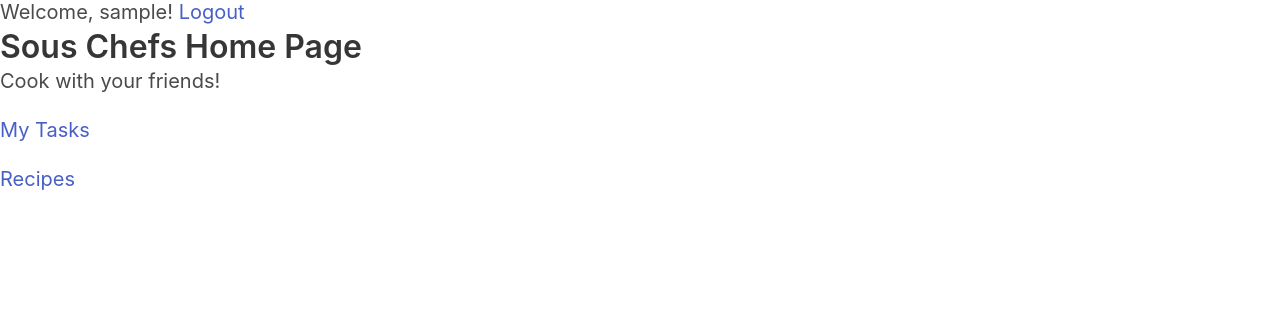
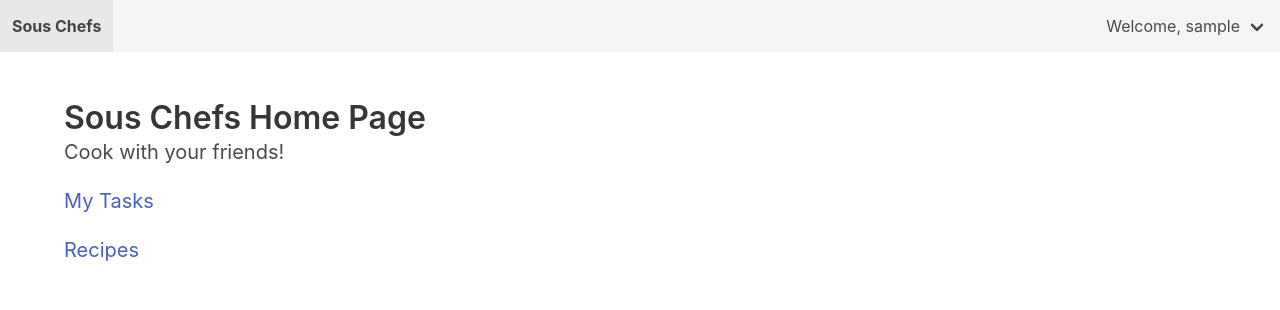
Before and after one commit to funkyrailroad/sous-chefs, a Django app: page /my_app/home in a window 1280 px wide. Shown: the top 310 px of the page. Run offline with Django 5.2, Linux system fonts and the light colour scheme; the visitor is signed in with stand-in values (Sample User, id 1); parts of the project's set-up code (start-up, migrations or seed data) failed here and were passed over; some libraries are stand-ins or nearby versions.

Commit message:
Use navbar in base

```diff
--- a/my_app/templates/my_app/base.html
+++ b/my_app/templates/my_app/base.html
@@ -14,18 +14,65 @@
   </head>
   <body hx-headers='{"X-CSRFToken": "{{ csrf_token }}"}'>
 
-    <h1 class="subtitle is-5">
-      <p>
-        <!-- <a href="{% url 'my_app:home' %}">Home</a> -->
-        {% if user.is_authenticated %}
-            Welcome, {{ user.username }}! <a href="{% url 'logout' %}">Logout</a></p>
-        {% else %}
-            <a href="{% url 'login' %}">Login</a>
-        {% endif %}
-      </p>
-    </h1>
+    <!-- Navigation Bar -->
+    <nav class="navbar is-light" role="navigation" aria-label="main navigation">
+        <div class="navbar-brand">
+            <a class="navbar-item" href="{% url 'my_app:home' %}">
+                <strong>Sous Chefs</strong>
+            </a>
 
-    {% block body %}{% endblock %}
+            <a role="button" class="navbar-burger" aria-label="menu" aria-expanded="false" data-target="navbarMenu">
+                <span aria-hidden="true"></span>
+                <span aria-hidden="true"></span>
+                <span aria-hidden="true"></span>
+            </a>
+        </div>
+
+        <div id="navbarMenu" class="navbar-menu">
+            <div class="navbar-end">
+                {% if user.is_authenticated %}
+                    <div class="navbar-item has-dropdown is-hoverable">
+                        <a class="navbar-link">
+                            Welcome, {{ user.username }}
+                        </a>
+                        <div class="navbar-dropdown">
+                            <a class="navbar-item" href="#">Profile</a>
+                            <hr class="navbar-divider">
+                            <a class="navbar-item" href="{% url 'logout' %}">Logout</a>
+                        </div>
+                    </div>
+                {% else %}
+                    <a class="navbar-item" href="{% url 'login' %}">Login</a>
+                {% endif %}
+            </div>
+        </div>
+    </nav>
+
+    <!-- Main Content -->
+    <section class="section">
+        <div class="container">
+            {% block body %}
+            {% endblock %}
+        </div>
+    </section>
+
+    <!-- Navbar Toggle Script -->
+    <script>
+    document.addEventListener("DOMContentLoaded", () => {
+        const burger = document.querySelector(".navbar-burger");
+        const menu = document.querySelector("#navbarMenu");
+
+        if (burger && menu) {
+            burger.addEventListener("click", () => {
+                burger.classList.toggle("is-active");
+                menu.classList.toggle("is-active");
+            });
+        }
+    });
+    </script>
+
+
+
     <script src="https://code.iconify.design/iconify-icon/1.0.7/iconify-icon.min.js"></script>
   </body>
 </html>
```
